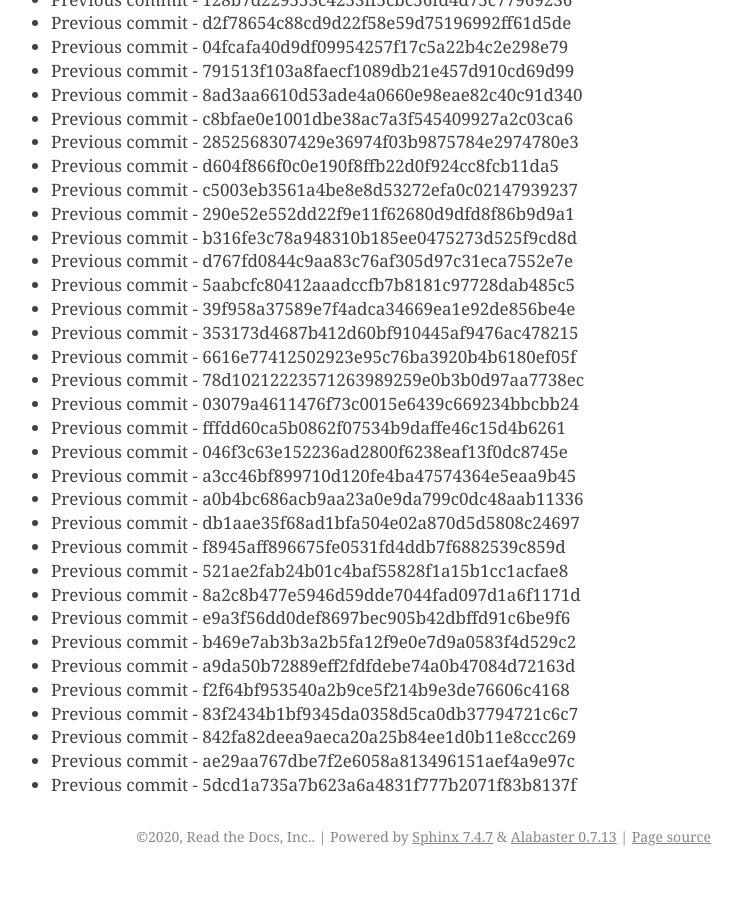
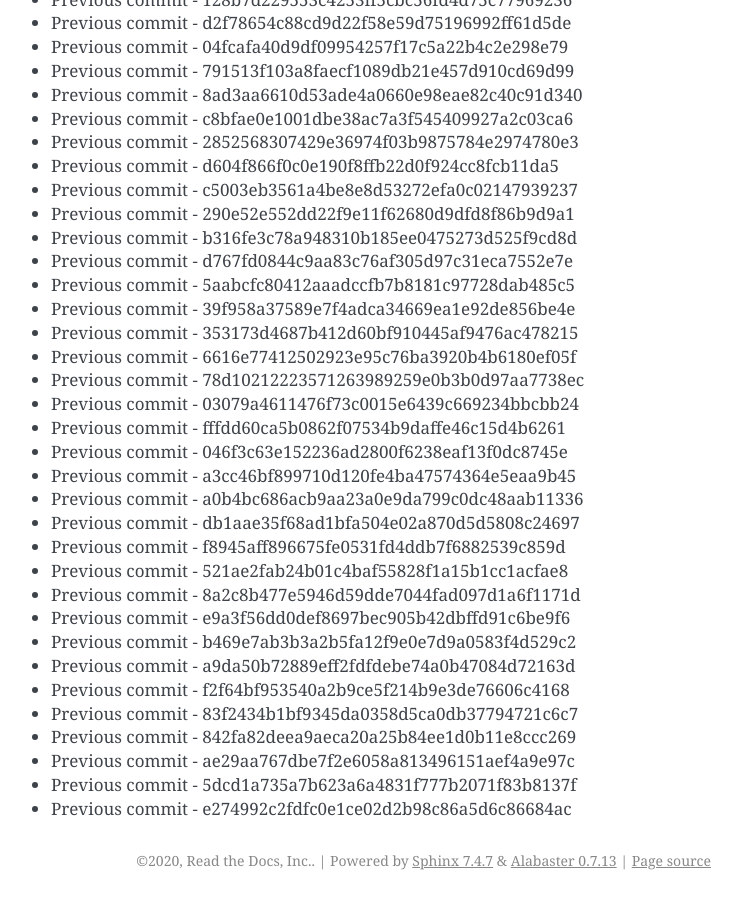
Before and after one commit to readthedocs/rtd-git-stresstest, a Sphinx documentation site: the page built from docs/updates.rst, in a window 1280 px wide and 900 px high, scrolled down 39421 px. Shown: the whole window, without its empty margins (399-1141 px from the left). Built offline with Sphinx 7.4.7, drawn with Linux system fonts in a browser that asks for light colours; before the commit the page ends 40297 px from its top, so only the background shows below that.

Commit message:
Generating commit from previous: e274992c2fdfc0e1ce02d2b98c86a5d6c86684ac

```diff
--- a/docs/updates.rst
+++ b/docs/updates.rst
@@ -1688,3 +1688,4 @@ It can be tested for any performance characteristics.
 * Previous commit - 842fa82deea9aeca20a25b84ee1d0b11e8ccc269
 * Previous commit - ae29aa767dbe7f2e6058a813496151aef4a9e97c
 * Previous commit - 5dcd1a735a7b623a6a4831f777b2071f83b8137f
+* Previous commit - e274992c2fdfc0e1ce02d2b98c86a5d6c86684ac
```
